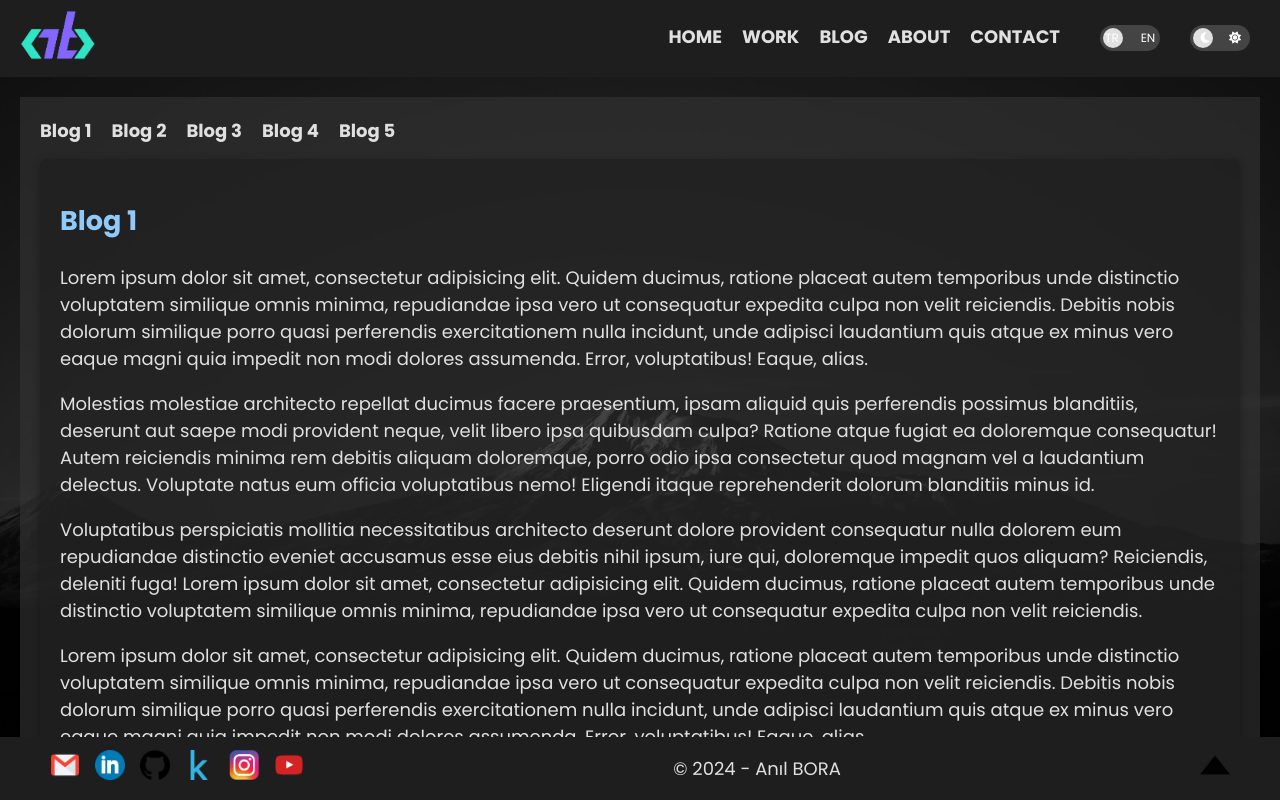
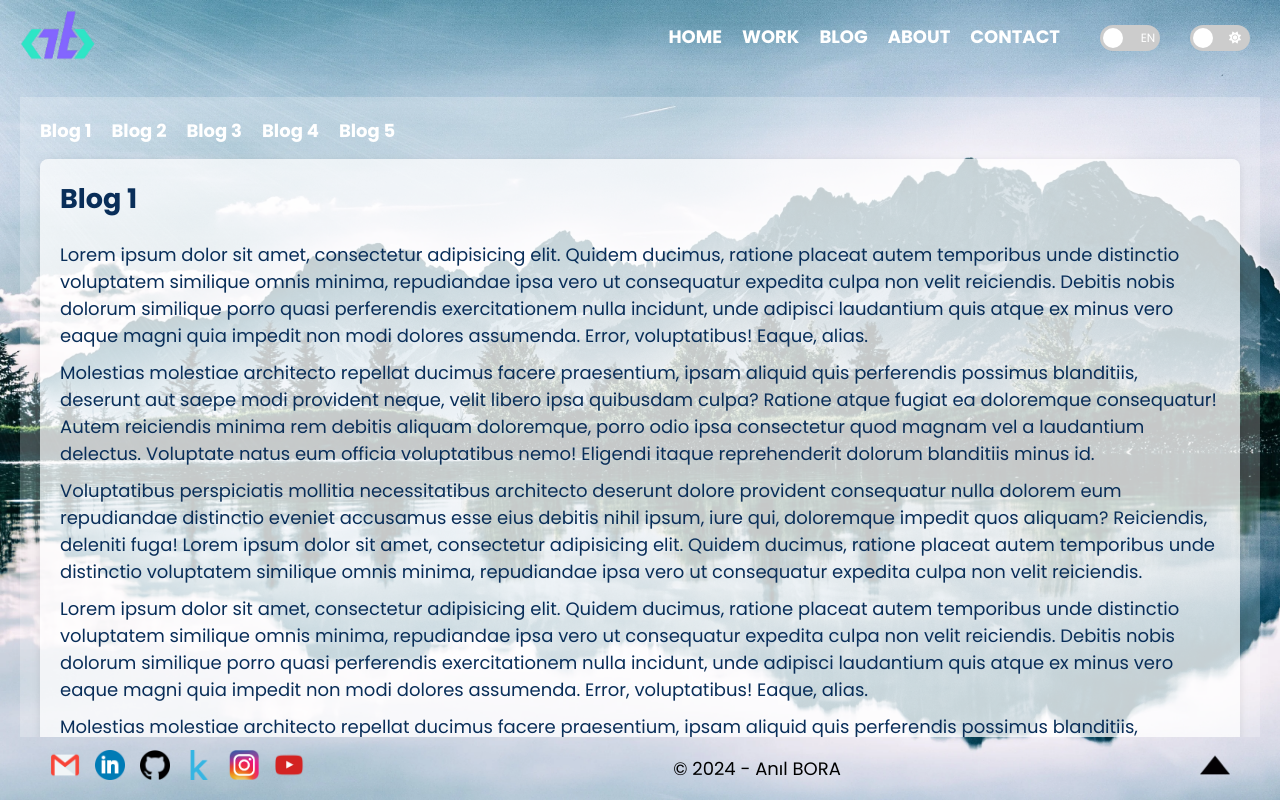
Before and after one commit to anlbora/anlbora.github.io, a plain HTML site: page HTML/blog.html in a window 1280 px wide. Drawn offline with Linux system fonts and the light colour scheme.

Commit message:
Update light.css

```diff
--- a/CSS/blog/light.css
+++ b/CSS/blog/light.css
@@ -8,7 +8,7 @@ html, body {
 }
 
 html {
-    background-image: url('/IMAGES/darkMountain.jpg'); /* Dark mode background image */
+    background-image: url('/IMAGES/lightMountains.webp');
     background-size: cover;
     background-position: center;
     background-repeat: no-repeat;
@@ -20,7 +20,7 @@ body {
     flex-direction: column;
     font-family: 'Poppins', sans-serif;
     font-size: 18px;
-    color: #e0e0e0; /* Light text color for dark mode */
+    color: #092E59;
     transition: background-color 0.5s, color 0.5s;
 }
 
@@ -29,8 +29,7 @@ header {
     justify-content: space-between;
     align-items: center;
     padding: 10px 20px;
-    color: #e0e0e0; /* Light text color */
-    background-color: #1e1e1e; /* Dark background for header */
+    color: #fff;
     flex-shrink: 0;
 }
 
@@ -62,7 +61,7 @@ nav ul li {
 
 nav ul li a {
     text-decoration: none;
-    color: #e0e0e0; /* Light text color for navigation links */
+    color: #ffffff;
     font-weight: bolder;
     white-space: nowrap;
     font-family: 'Poppins', sans-serif;
@@ -79,7 +78,7 @@ nav ul li a::after {
     bottom: 0;
     width: 0;
     height: 2px;
-    background-color: #90caf9; /* Accent color for underline */
+    background-color: #092E59;
     transition: width 0.3s ease;
 }
 
@@ -88,11 +87,11 @@ nav ul li a:hover::after {
 }
 
 nav ul li a:hover {
-    color: #90caf9; /* Accent color on hover */
+    color: #092E59;
 }
 
 nav ul li a.active {
-    background-color: #333; /* Slightly lighter background for active link */
+    background-color: #575757;
     border-radius: 4px;
 }
 
@@ -100,7 +99,7 @@ nav ul li a.active {
     display: none;
     cursor: pointer;
     font-size: 28px;
-    color: #e0e0e0;
+    color: #000;
     transition: transform 0.3s ease, color 0.3s ease;
 }
 
@@ -115,7 +114,7 @@ nav ul li a.active {
 
 .controls > div {
     margin-left: 20px;
-    color: #e0e0e0; /* Light color for controls */
+    color: #fff;
     font-weight: 200;
 }
 
@@ -147,7 +146,7 @@ nav ul li a.active {
     left: 0;
     right: 0;
     bottom: 0;
-    background-color: #444; /* Darker slider background */
+    background-color: #ccc;
     transition: background-color 0.4s, box-shadow 0.4s;
     border-radius: 26px;
 }
@@ -159,13 +158,13 @@ nav ul li a.active {
     width: 20px;
     left: 3px;
     bottom: 3px;
-    background-color: #e0e0e0; /* Light slider knob */
+    background-color: white;
     transition: transform 0.4s;
     border-radius: 50%;
 }
 
 input:checked + .slider {
-    background-color: #90caf9; /* Active background color */
+    background-color: #2196F3;
 }
 
 input:checked + .slider:before {
@@ -215,11 +214,11 @@ input:checked + .slider:before {
 }
 
 .slider:hover {
-    background-color: #666;
+    background-color: #b0bec5;
     box-shadow: 0 0 10px rgba(0, 0, 0, 0.2);
 }
 
-/* Main Content Area */
+/*Main Content Area*/
 .main {
     display: grid;
     grid-template-columns: 1fr;
@@ -232,41 +231,37 @@ input:checked + .slider:before {
 }
 
 #main_content {
-    background-color: #333333a0; /* Semi-transparent dark background */
+    background-color: #ffffff40;
     padding: 20px;
     grid-column: 1;
     grid-row: 1 / -1;
 }
 
-#main_content section {
+.main-section {
     padding: 20px;
-    background-color: #1e1e1ea0; /* Semi-transparent dark background */
+    background-color: rgba(255, 255, 255, 0.7);
     margin: 10px 0;
     border-radius: 8px;
-    box-shadow: 0 2px 8px rgba(0, 0, 0, 0.3);
+    box-shadow: 0 2px 8px rgba(0, 0, 0, 0.1);
 }
 
-h2{
-    color: #90caf9;
+.main-section h2 {
+    color: #092E59;
+    margin-top: 0;
 }
 
-.main-section {
-    display: flex;
-    flex-wrap: wrap;
-    gap: 20px;
-    padding: 20px;
-    justify-content: center;
+.main-section p {
+    margin: 0;
+    padding-bottom: 10px;
 }
 
-/* Footer Area */
 footer {
     padding-left: 50px;
     padding-right: 50px;
     display: block;
     justify-content: space-between;
     align-items: center;
-    color: #e0e0e0;
-    background-color: #1e1e1e;
+    color: #000;
     width: 100%;
     box-sizing: border-box;
 }
@@ -299,7 +294,7 @@ footer {
 footer .social-links a {
     margin-right: 10px;
     text-decoration: none;
-    color: #90caf9; /* Accent color */
+    color: #555;
     font-weight: 700;
 }
 
@@ -312,22 +307,22 @@ footer .credits {
     display: flex;
     justify-content: space-between;
     align-items: center;
-    color: #e0e0e0;
+    color: #000000;
 }
 
 footer .scroll-up {
-    border: 2px solid #90caf9;
+    border: 2px solid #555;
     padding: 5px 10px;
     cursor: pointer;
     border-radius: 50%;
-    color: #90caf9;
+    color: #555;
     font-weight: 700;
 }
 
-/* Media Queries */
+/* Medya Sorguları */
 @media (max-width: 1000px) {
     body {
-        background-image: url('/IMAGES/mobileDarkMountains.jpg');
+        background-image: url('/IMAGES/mobileMountains.jpg');
         background-size: contain;
     }
 
@@ -344,16 +339,16 @@ footer .scroll-up {
         position: absolute;
         top: 60px;
         right: 20px;
-        background-color: #1e1e1e;
-        color: #e0e0e0;
-        border: 1px solid #90caf9;
+        background-color: #ffffff;
+        color: #000;
+        border: 1px solid #555;
         width: 200px;
         padding: 20px;
     }
 
     nav ul li a {
         text-decoration: none;
-        color: #e0e0e0;
+        color: #000000;
         font-weight: bolder;
         white-space: nowrap;
         font-family: 'Poppins', sans-serif;
@@ -370,7 +365,7 @@ footer .scroll-up {
         bottom: 0;
         width: 0;
         height: 2px;
-        background-color: #90caf9;
+        background-color: #059375;
         transition: width 0.3s ease;
     }
 
@@ -379,7 +374,7 @@ footer .scroll-up {
     }
 
     nav ul li a:hover {
-        color: #90caf9;
+        color: #059375;
     }
 
     nav ul.show {
@@ -406,7 +401,7 @@ footer .scroll-up {
     width: 25px;
     height: 3px;
     margin: 5px auto;
-    background-color: #e0e0e0;
+    background-color: #ffffff;
     transition: all 0.3s ease;
 }
 
```
